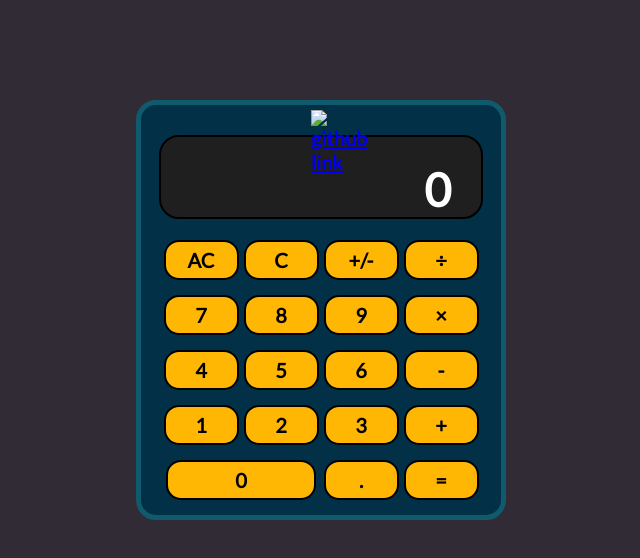
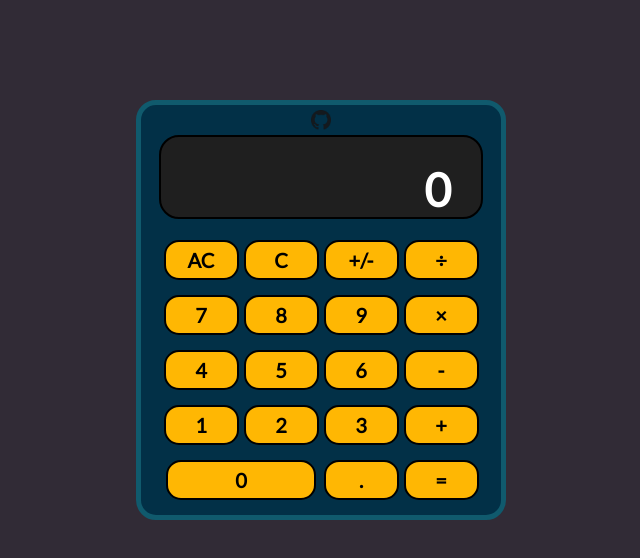
Before and after one commit to anthonydwan/calculator, a plain HTML site: page index.html in a window 1280 px wide. Shown: the whole page, without its empty margins (319-959 px from the left). Drawn offline with Linux system fonts and the light colour scheme; the site is published under a folder, as on GitHub Pages, so addresses that start at the root find nothing; a web font is replaced by a local one.

Commit message:
fixing the link to the image

```diff
--- a/index.html
+++ b/index.html
@@ -13,7 +13,7 @@
 </head>
 <body>
     <div id="calculatorObject">
-        <div id= "githubLink"><a href="https://github.com/anthonydwan"><img src="/images/github.png" selectable=false alt="github link"></a></div>
+        <div id= "githubLink"><a href="https://github.com/anthonydwan"><img src="images/github.png" selectable=false alt="github link"></a></div>
         <div id="display">
             <div id="displayCalculation"></div>
             <div id="displayNumbers">0</div>
```
